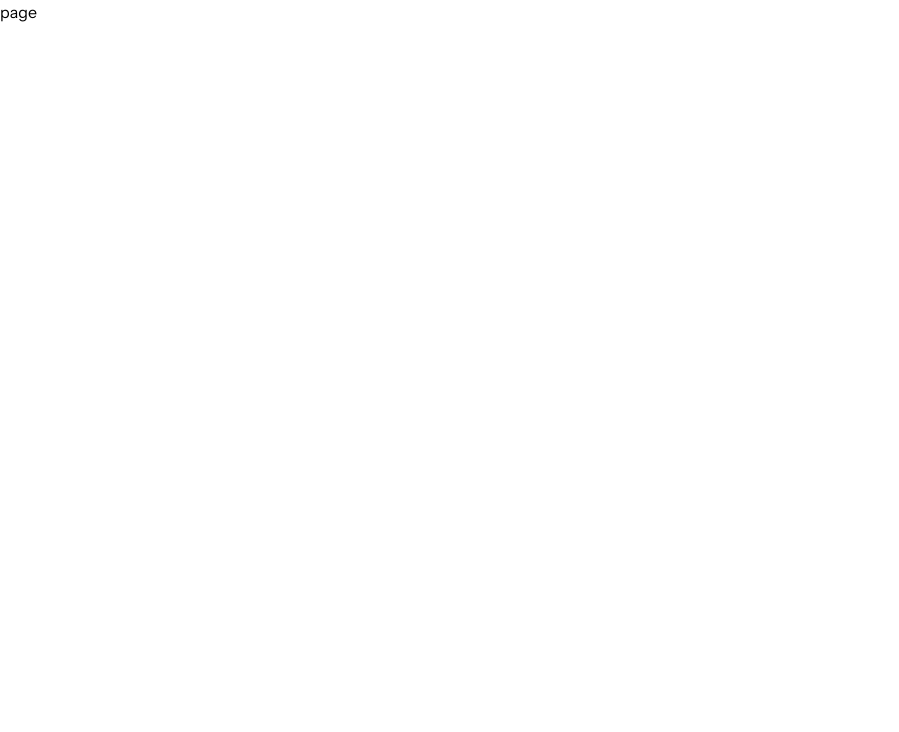
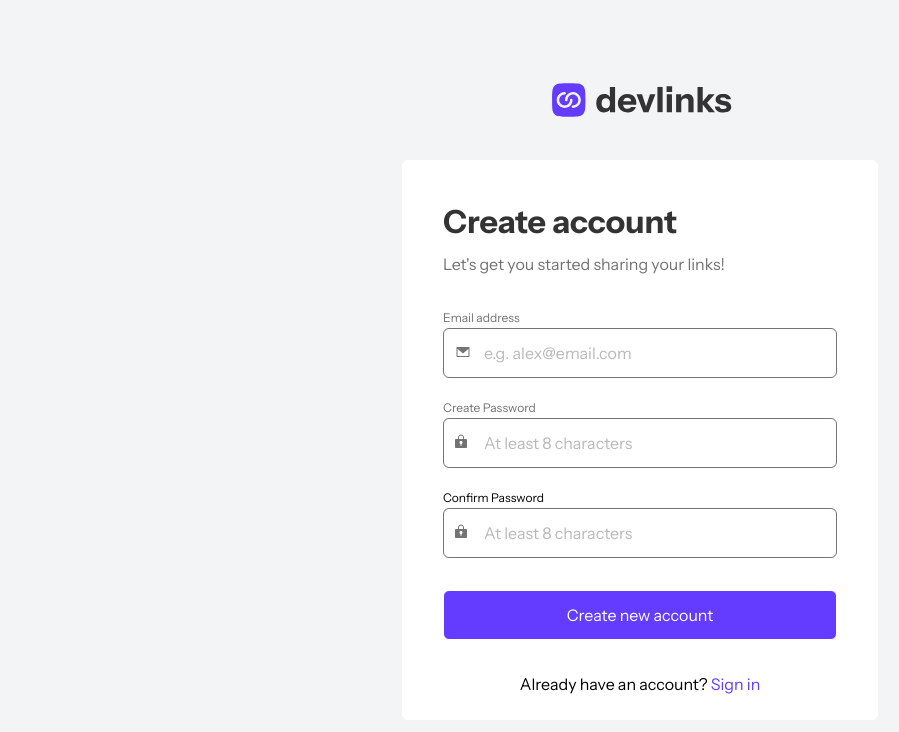
Before and after one commit to EniolaCodes/alx-project-nexus, a Next.js app: page /register in a window 1280 px wide. Shown: the top 732 px of the page, without its empty margins (0-899 px from the left). Built offline with nearby package versions, Linux system fonts and the light colour scheme; no server answers.

Commit message:
feat(ui):implement register page layout and styling

```diff
--- a/app/login/page.tsx
+++ b/app/login/page.tsx
@@ -2,7 +2,6 @@
 import React from "react";
 import Image from "next/image";
 import Link from "next/link";
-import * as yup from "yup";
 import { useForm } from "react-hook-form";
 import { zodResolver } from "@hookform/resolvers/zod";
 import { useRouter } from "next/navigation";
@@ -61,13 +60,15 @@ const Login = () => {
   };
 
   return (
-    <section className="w-screen mx-auto sm:h-screen flex flex-col sm:justify-center sm:items-center sm:bg-primary sm:py-0 pt-10">
+    <section className="bg-gray-100 w-screen mx-auto sm:h-screen flex flex-col sm:justify-center sm:items-center sm:bg-primary sm:py-0 pt-10">
       <div className="sm:pb-10 pb-5 sm:px-0 px-5">
         <Image src={logo} alt="logo" className="sm:w-full h-auto" priority />
       </div>
       <div className="border bg-white flex flex-col gap-2 sm:w-119 sm:h-121.5 sm:p-10 px-5 py-12 rounded-md border-white">
-        <h2 className="sm:text-[32px] text-2xl font-bold">Login</h2>
-        <h3 className="text-base text-gray">
+        <h2 className="sm:text-[32px] text-2xl text-[#333333] font-bold">
+          Login
+        </h2>
+        <h3 className="text-base text-[#737373]">
           Add your details below to get back into the{" "}
           <br className="sm:hidden block" /> app
         </h3>
@@ -79,7 +80,7 @@ const Login = () => {
           <div>
             <label
               htmlFor="email"
-              className={`text-xs ${errors.email ? "text-[#FF3939]" : "text-[#FAFAFA]"}`}
+              className={`text-xs ${errors.email ? "text-[#FF3939]" : "text-[#737373]"}`}
             >
               Email address
             </label>
@@ -91,7 +92,7 @@ const Login = () => {
                 className={`text-base ${
                   errors.email
                     ? "text-[#FF3939] border w-full rounded-md py-3 px-10 outline-none"
-                    : "border w-full rounded-md py-3 px-10 text-base text-[#FAFAFA] focus:border-[#633CFF] focus:outline-none focus:shadow-custom-shadow transition-shadow duration-300"
+                    : "border w-full rounded-md py-3 px-10 text-base text-[#737373] focus:border-[#633CFF] focus:outline-none focus:shadow-custom-shadow transition-shadow duration-300"
                 }`}
                 {...register("email")}
               />
@@ -109,7 +110,7 @@ const Login = () => {
           <div>
             <label
               htmlFor="password"
-              className={`text-xs ${errors.password ? "text-[#FF3939]" : "text-[#FAFAFA]"}`}
+              className={`text-xs ${errors.password ? "text-[#FF3939]" : "text-[#737373]"}`}
             >
               Password
             </label>
@@ -121,7 +122,7 @@ const Login = () => {
                 className={`text-base ${
                   errors.password
                     ? "text-[#FF3939] border w-full rounded-md py-3 px-10 outline-none"
-                    : "border w-full rounded-md py-3 px-10 text-base text-[#FAFAFA] focus:border-[#633CFF] focus:outline-none focus:shadow-custom-shadow transition-shadow duration-300"
+                    : "border w-full rounded-md py-3 px-10 text-base text-[#737373] focus:border-[#633CFF] focus:outline-none focus:shadow-custom-shadow transition-shadow duration-300"
                 }`}
                 {...register("password")}
               />
--- a/app/page.tsx
+++ b/app/page.tsx
@@ -1,8 +1,4 @@
 import React from "react";
 export default function Home() {
-  return (
-    <div className="flex min-h-screen items-center justify-center bg-secondary text-black text-3xl font-bold">
-      Link Sharing App
-    </div>
-  );
+  return <div className="">Link Sharing App</div>;
 }
--- a/app/register/page.tsx
+++ b/app/register/page.tsx
@@ -1,7 +1,202 @@
+"use client";
 import React from "react";
+import Image from "next/image";
+import Link from "next/link";
+import { useForm } from "react-hook-form";
+import { zodResolver } from "@hookform/resolvers/zod";
+import { useRouter } from "next/navigation";
+import toast from "react-hot-toast";
+import { auth, db } from "@/app/firebase/config";
+import { useCreateUserWithEmailAndPassword } from "react-firebase-hooks/auth";
+import logo from "@/public/assets/images/logo.svg";
+import lock from "@/public/assets/images/lock.svg";
+import mail from "@/public/assets/images/mail.svg";
+import { signupSchema, SignupFormData } from "@/lib/schemas/user";
 
-const page = () => {
-  return <div>page</div>;
+const Register = () => {
+  const {
+    register,
+    handleSubmit,
+    formState: { errors },
+    reset,
+  } = useForm<SignupFormData>({
+    resolver: zodResolver(signupSchema),
+  });
+
+  const [createUserWithEmailAndPassword] =
+    useCreateUserWithEmailAndPassword(auth);
+
+  const router = useRouter();
+
+  const onSubmit = async (data: SignupFormData) => {
+    try {
+      const { email, password } = data;
+      const userCredential = await createUserWithEmailAndPassword(
+        email,
+        password,
+      );
+
+      if (userCredential) {
+        const user = userCredential.user;
+        await setDoc(doc(db, "users", user.uid), {
+          email: user.email,
+          createdAt: new Date(),
+        });
+        toast.success("Sign-up successful! Redirecting to sign-in...");
+        reset();
+        setTimeout(() => {
+          window.location.href = "/login";
+        }, 3000);
+      } else {
+        toast.error("Sign-up failed. Please try again.");
+      }
+    } catch (error: any) {
+      console.error("Firebase error:", error);
+      if (error.code) {
+        switch (error.code) {
+          case "auth/invalid-email":
+            toast.error("Invalid email address");
+            break;
+          case "auth/weak-password":
+            toast.error("Password should be at least 6 characters");
+            break;
+          case "auth/email-already-in-use":
+            toast.error("Email already in use");
+            break;
+          default:
+            toast.error("An error occurred");
+            break;
+        }
+      } else {
+        toast.error("An unknown error occurred");
+      }
+    }
+  };
+
+  return (
+    <section className="bg-gray-100 w-screen mx-auto sm:h-screen flex flex-col sm:justify-center sm:items-center sm:bg-primary sm:py-0 pt-10">
+      <div className="sm:pb-10 pb-5 sm:px-0 px-5">
+        <Image src={logo} alt="logo" className="sm:w-full h-auto" priority />
+      </div>
+
+      <div className="border bg-white flex flex-col gap-2 sm:w-119 sm:h-140 sm:p-10 px-5 py-12 rounded-md border-white">
+        <h2 className="sm:text-[32px] text-2xl text-[#333333] font-bold">
+          Create account
+        </h2>
+        <h3 className="text-base text-[#737373]">
+          Let&apos;s get you started sharing your links!
+        </h3>
+        <form
+          className="flex flex-col gap-4 pt-5"
+          onSubmit={handleSubmit(onSubmit)}
+        >
+          {/* Email */}
+          <div>
+            <label
+              htmlFor="email"
+              className={`text-xs ${errors.email ? "text-[#FF3939]" : "text-[#737373]"}`}
+            >
+              Email address
+            </label>
+            <div className="relative">
+              <input
+                id="email"
+                type="text"
+                placeholder="e.g. alex@email.com"
+                className={`text-base ${
+                  errors.email
+                    ? "text-[#FF3939] border w-full rounded-md py-3 px-10 outline-none"
+                    : "border w-full rounded-md py-3 px-10 text-base text-[#737373] focus:border-[#633CFF] focus:outline-none focus:shadow-custom-shadow transition-shadow duration-300"
+                }`}
+                {...register("email")}
+              />
+              <p className="text-[#FF3939] text-xs absolute top-8 right-0 mx-5">
+                {errors.email?.message}
+              </p>
+              <Image
+                src={mail}
+                alt="mail"
+                className="absolute top-4 mx-3 left-0"
+              />
+            </div>
+          </div>
+
+          {/* Password */}
+          <div>
+            <label
+              htmlFor="password"
+              className={`text-xs ${errors.password ? "text-[#FF3939]" : "text-[#737373]"}`}
+            >
+              Create Password
+            </label>
+            <div className="relative">
+              <input
+                id="password"
+                type="password"
+                placeholder="At least 8 characters"
+                className={`text-base ${
+                  errors.password
+                    ? "text-[#FF3939] border w-full rounded-md py-3 px-10 outline-none"
+                    : "border w-full rounded-md py-3 px-10 text-base text-[#737373] focus:border-[#633CFF] focus:outline-none focus:shadow-custom-shadow transition-shadow duration-300"
+                }`}
+                {...register("password")}
+              />
+              <p className="text-[#FF3939] text-xs absolute top-8 right-0 mx-5">
+                {errors.password?.message}
+              </p>
+              <Image
+                src={lock}
+                alt="lock"
+                className="absolute top-4 mx-3 left-0"
+              />
+            </div>
+          </div>
+
+          {/* Confirm Password */}
+          <div>
+            <label htmlFor="confirmPassword" className="text-xs text-primary">
+              Confirm Password
+            </label>
+            <div className="relative">
+              <input
+                id="confirmPassword"
+                type="password"
+                placeholder="At least 8 characters"
+                className={`text-base ${
+                  errors.confirmPassword
+                    ? "text-[#FF3939] border w-full rounded-md py-3 px-10 outline-none"
+                    : "border w-full rounded-md py-3 px-10 text-base text-[#737373] focus:border-[#633CFF] focus:outline-none focus:shadow-custom-shadow transition-shadow duration-300"
+                }`}
+                {...register("confirmPassword")}
+              />
+              <p className="text-[#FF3939] text-xs absolute top-8 right-0 mx-5">
+                {errors.confirmPassword?.message}
+              </p>
+              <Image
+                src={lock}
+                alt="lock"
+                className="absolute top-4 mx-3 left-0"
+              />
+            </div>
+          </div>
+          <button
+            type="submit"
+            className="w-full border p-3 rounded-md mt-4 text-white bg-[#633CFF] hover:border-[#BEADFF] hover:bg-[#BEADFF] hover:shadow-custom-shadow transition-shadow duration-300"
+          >
+            Create new account
+          </button>
+          <div className="text-center text-base mt-4">
+            <h1 className="flex sm:flex-row justify-center items-center flex-col">
+              Already have an account?&nbsp;
+              <Link href={"/login"} className="text-[#633CFF] hover:underline">
+                Sign in
+              </Link>
+            </h1>
+          </div>
+        </form>
+      </div>
+    </section>
+  );
 };
 
-export default page;
+export default Register;
--- a/lib/schemas/user.ts
+++ b/lib/schemas/user.ts
@@ -16,6 +16,7 @@ export const strongPasswordSchema = z
 // Base schema for all users
 export const baseUserSchema = z.object({
   email: z
+    .string()
     .email({ message: "Invalid email address" })
     .nonempty({ message: "Email is required" }),
   password: strongPasswordSchema,
@@ -27,7 +28,9 @@ export const loginSchema = baseUserSchema;
 // Signup schema (adds confirmPassword, checks match)
 export const signupSchema = baseUserSchema
   .extend({
-    confirmPassword: strongPasswordSchema,
+    confirmPassword: z
+      .string()
+      .nonempty({ message: "Confirm Password is required" }),
   })
   .refine((data) => data.password === data.confirmPassword, {
     path: ["confirmPassword"],
```
